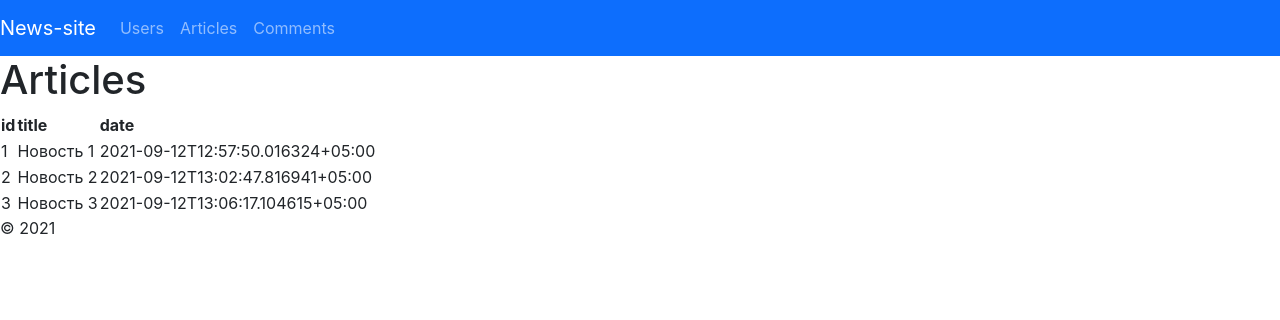
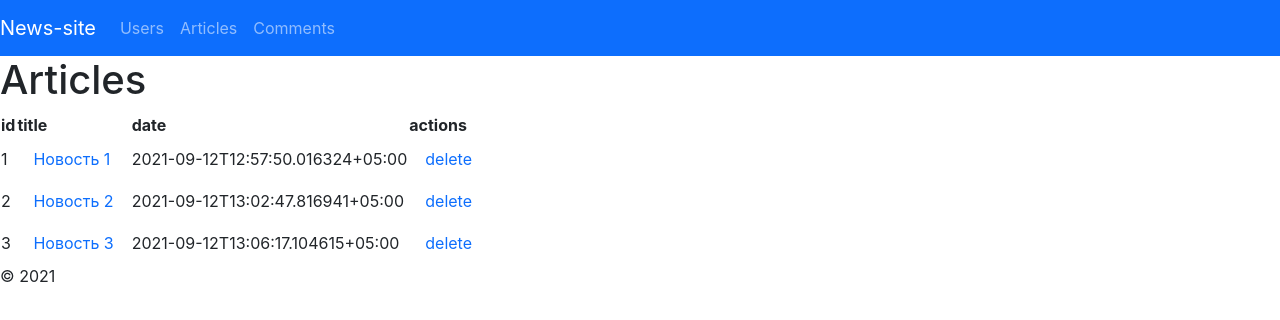
Before and after one commit to ObukhovVladislav/news-site, a React (Create React App) app in the folder news_site/front/: page /articles in a window 1280 px wide. Shown: the top 320 px of the page. Built offline with nearby package versions, Linux system fonts and the light colour scheme.

Commit message:
articleDetail

```diff
--- a/news_site/front/package.json
+++ b/news_site/front/package.json
@@ -6,6 +6,7 @@
     "@testing-library/jest-dom": "^5.14.1",
     "@testing-library/react": "^11.2.7",
     "@testing-library/user-event": "^12.8.3",
+    "axios": "^0.22.0",
     "bootstrap": "^5.1.1",
     "jquery": "^3.6.0",
     "popper.js": "^1.16.1",
--- a/news_site/front/src/App.js
+++ b/news_site/front/src/App.js
@@ -6,6 +6,7 @@ import Navbar from "./components/Navbar";
 import Footer from "./components/Footer";
 import UserList from "./components/User";
 import ArticleList from "./components/Article";
+import ArticleDetail from "./components/ArticleDetail";
 import CommentList from "./components/Comment";
 
 
@@ -175,6 +176,9 @@ class App extends React.Component {
                     <Route exact path="/articles">
                         <ArticleList articles={this.state.articles} />
                     </Route>
+                    <Route exact path="/articles/detail/:id">
+                        <ArticleDetail articles={this.state.articles} />
+                    </Route>
                     <Route exact path="/comments">
                         <CommentList comments={this.state.comments} />
                     </Route>
--- a/news_site/front/src/components/Article.js
+++ b/news_site/front/src/components/Article.js
@@ -1,3 +1,6 @@
+import {NavLink as Link} from "react-router-dom";
+import React from "react";
+
 const Article = (article) => {
     return(
         <tr className="article-row">
@@ -5,10 +8,17 @@ const Article = (article) => {
                 {article.id}
             </td>
             <td>
-                {article.title}
+                <Link to={`/articles/detail/${article.id}`} className="nav-item nav-link">
+                        {article.title}
+                </Link>
             </td>
             <td>
                 {article.date}
+            </td>
+            <td>
+                <Link to={`/articles/delete/${article.id}`} className="nav-item nav-link">
+                        delete
+                </Link>
             </td>
         </tr>
     )
@@ -25,6 +35,7 @@ const ArticleList = (articles) => {
                 <th>id</th>
                 <th>title</th>
                 <th>date</th>
+                <th>actions</th>
             </tr>
             </thead>
             <tbody>
--- /dev/null
+++ b/news_site/front/src/components/ArticleDetail.js
@@ -0,0 +1,15 @@
+import React from 'react';
+import {useParams} from "react-router";
+
+const ArticleDetail = ({articles}) => {
+    let {id} = useParams();
+    console.log('id', id);
+    console.log('articles', articles);
+    let article = articles.filter((item) => item.id === +id)[0];
+    console.log('this article', article);
+    return (
+        <h3>Article</h3>
+    )
+}
+
+export default ArticleDetail;
--- a/news_site/front/src/components/Navbar.js
+++ b/news_site/front/src/components/Navbar.js
@@ -2,7 +2,7 @@ import {Link} from 'react-router-dom';
 
 function Navbar() {
     return (
-        <div className="navbar navbar-expand-lg navbar navbar-dark bg-primary">
+        <navbar className="navbar navbar-expand-lg navbar navbar-dark bg-primary">
             <Link to={"/"} className="navbar-brand">
                 News-site
             </Link>
@@ -23,7 +23,7 @@ function Navbar() {
                     </Link>
                 </li>
             </ul>
-        </div>
+        </navbar>
 
 
     );
```
Also changed, not shown: 1 other file (tests, documents, lock files or other folders).
